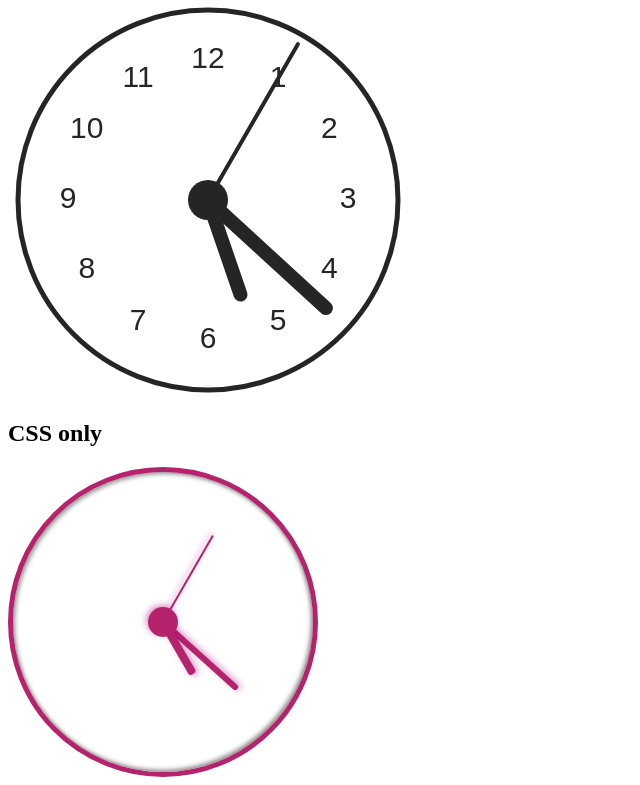
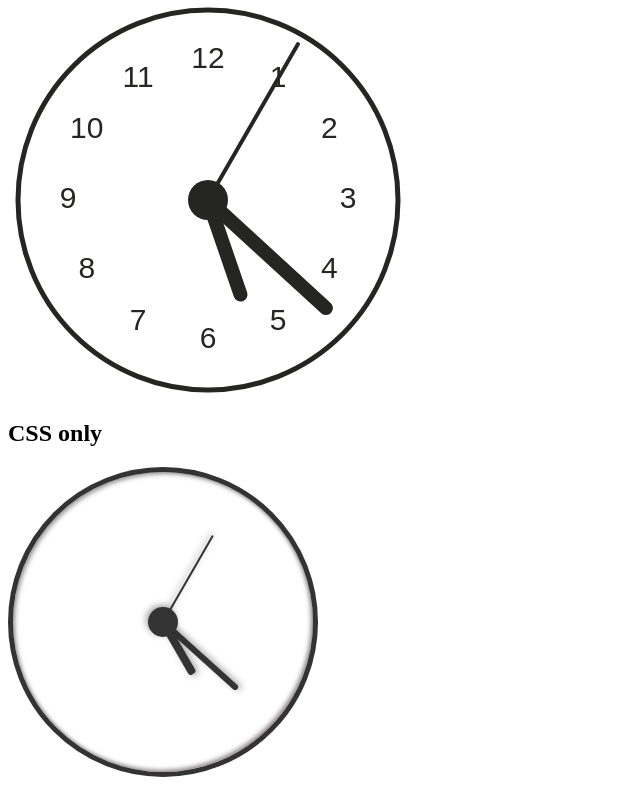
Before and after one commit to dominique-boerner/analogjs, a plain HTML site: page index.html in a window 1280 px wide. Shown: the part 66-851 px from the top of the page, without its empty margins (0-640 px from the left). Drawn offline with Linux system fonts and the light colour scheme.

Commit message:
change color again

```diff
--- a/analog-css-only.css
+++ b/analog-css-only.css
@@ -5,8 +5,8 @@
   --clock-width: 300px;
   --clock-inner-circle: 30px;
 
-  --clock-color: rgb(180, 35, 107);
-  --clock-shadow-color: #a7018370;
+  --clock-color: #333;
+  --clock-shadow-color: #33333370;
 
   --clock-hour-thickness: 8px;
   --clock-minute-thickness: 6px;
--- a/index.html
+++ b/index.html
@@ -1,5 +1,6 @@
 <html>
     <head>
+        <base href="/">
         <script defer src="clock.js"></script>
         <script defer src="css-clock.js"></script>
         <script defer src="index.js"></script>
```
